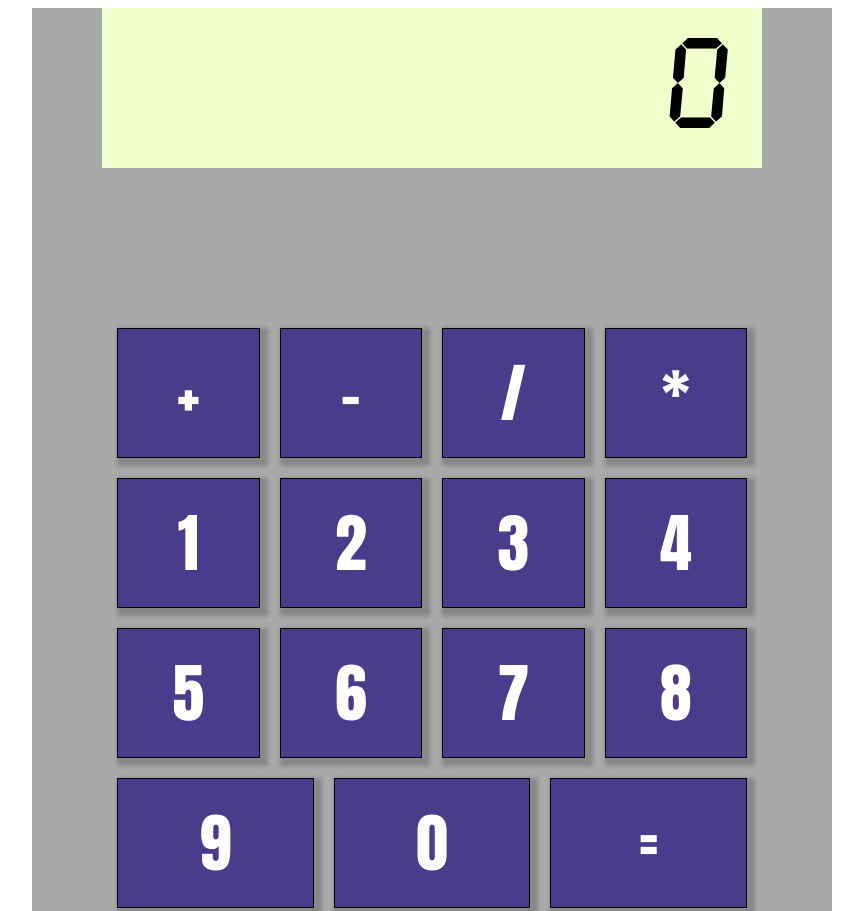
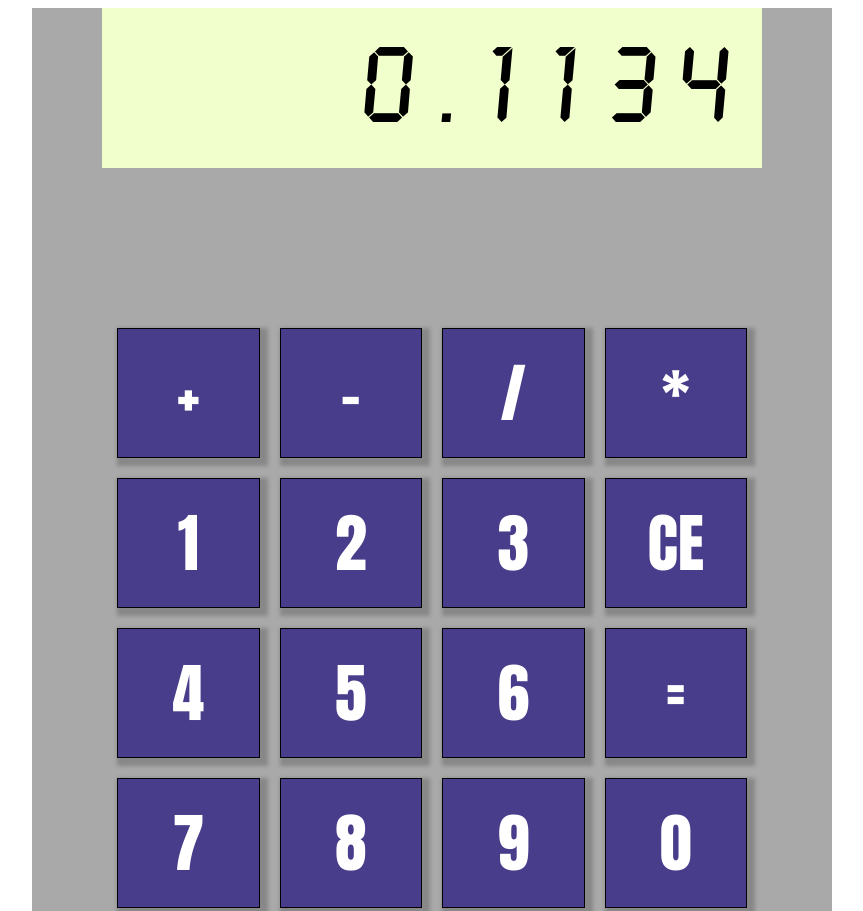
Before and after one commit to Pigg-eh/odin-calQ, a website: page index.html in a window 1280 px wide. Shown: the top 911 px of the page, without its empty margins (208-1071 px from the left). Drawn offline with Linux system fonts and the light colour scheme.

Commit message:
fix: Organize button layout
Better matches look of a real calculator

```diff
--- a/index.html
+++ b/index.html
@@ -10,7 +10,7 @@
 </head>
 <body>
     <div class='container'>
-        <div class='display'>0</div>
+        <div class='display'>0.1134</div>
         <div class='buttonsContainer'></div>
     </div>
 </body>
--- a/scripts.js
+++ b/scripts.js
@@ -8,9 +8,12 @@ function makeBtnArray  () {
         number.splice ((4+i), 0, i)
     }
     number.push(0)
-    number.push('=')
+    number.splice(7, 0, 'CE')
+    number.splice(11, 0, '=')
+
 
     console.log (number)
+
 
 }
 
@@ -94,3 +97,12 @@ function multiplyNumbers(a, b){
 function divideNumbers(a, b){
     return a/b
 }
+
+
+/*TO DO
+
+populate display function (change textcontent with an event listener that uses  (e) function)
+
+stores numbers in a function (probably need to use ...args)
+
+*/
--- a/styles.css
+++ b/styles.css
@@ -29,7 +29,7 @@ div.display {
     display: flex;
     justify-content: flex-end;
 
-    font-size: 120px;
+    font-size: 100px;
     font-family: Time;
 
     background-color: #F1FFCC;
```
